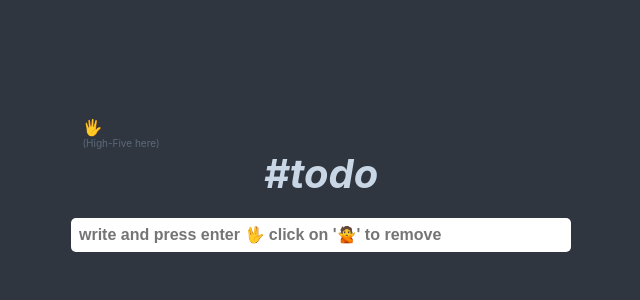
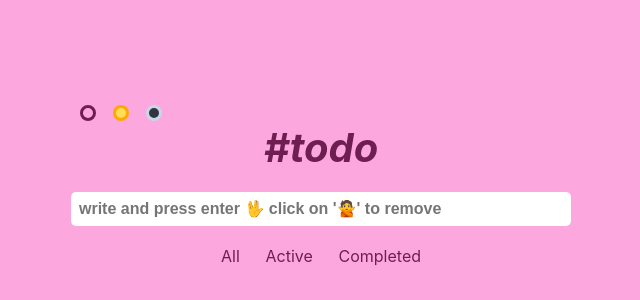
Before and after one commit to umeshjain1999/Todolist, a React (Create React App) app: page / in a window 1280 px wide. Shown: the part 206-506 px from the top of the page, without its empty margins (319-959 px from the left). Built offline with nearby package versions, Linux system fonts and the light colour scheme.

Commit message:
added more themes and tabs for active,completed

```diff
--- a/src/App.js
+++ b/src/App.js
@@ -1,13 +1,12 @@
-import React  from 'react';
-import Todomain from './components/Todomain';
-import './Todo.css';
+import React from "react";
+import Todomain from "./components/Todomain";
+import "./Todo.css";
 
-function App(){
-
-  return(
-<div   >
-  <Todomain/>
-</div>
+function App() {
+  return (
+    <div>
+      <Todomain></Todomain>
+    </div>
   );
 }
 
--- a/src/Todo.css
+++ b/src/Todo.css
@@ -9,6 +9,100 @@
     opacity: 1;
   }
 }
+a {
+  text-decoration: none;
+  color: var(--box-shadow-color);
+}
+.tabs {
+  margin-bottom: 10px;
+}
+
+.tabs div::after {
+  content: "";
+  display: block;
+  width: 0;
+  height: 2px;
+  background-color: var(--box-shadow-color);
+  transition: width 0.3s;
+}
+.tabs div:hover::after {
+  width: 100%;
+}
+.tabs div:active::after {
+  width: 100%;
+}
+/* .tabs div:focus {
+  font-weight: bolder;
+} */
+.change-bg {
+  display: flex;
+  align-items: center;
+  justify-content: space-around;
+  width: 100px;
+  height: 20px;
+}
+.change-bg div {
+  background-color: white;
+  border-radius: 50%;
+  width: 1rem;
+  height: 1rem;
+}
+.change-bg .color-1 {
+  background-color: #fda7df;
+  border: 3px solid #6f1e51;
+  transition: 0.25s;
+}
+.change-bg .color-2 {
+  background-color: #ffdd59;
+  border: 3px solid #ffa801;
+  transition: 0.25s;
+}
+.change-bg .color-3 {
+  background-color: #2f3640;
+  border: 3px solid#c8d6e5;
+  transition: 0.25s;
+}
+
+.change-bg div:hover {
+  border: 3px solid black;
+}
+.light-mode {
+  min-height: 100vh;
+  display: flex;
+  flex-direction: column;
+  justify-content: center;
+  align-items: center;
+  background: #fda7df;
+  color: #6f1e51;
+  --light-color: rgba(181, 52, 113, 0.7);
+  --box-shadow-color: #6f1e51;
+  transition: background 0.25s ease-out;
+}
+.light-sec-mode {
+  min-height: 100vh;
+  display: flex;
+  flex-direction: column;
+  justify-content: center;
+  align-items: center;
+  background: #ffdd59;
+  color: #ffa801;
+  --light-color: rgba(255, 168, 1, 0.8);
+  --box-shadow-color: #ffa801;
+  transition: background 0.25s ease-out;
+}
+.dark-mode {
+  min-height: 100vh;
+  display: flex;
+  flex-direction: column;
+  justify-content: center;
+  align-items: center;
+  background: #2f3640;
+  color: #c8d6e5;
+  --light-color: rgba(113, 128, 147, 0.7);
+  --box-shadow-color: #c8d6e5;
+  transition: background 0.25s ease-out;
+}
+
 .list-container .list-task {
   max-width: 300px;
   word-wrap: break-word;
@@ -79,32 +173,6 @@
   right: 200px;
 }
 
-.light-mode {
-  min-height: 100vh;
-  display: flex;
-  flex-direction: column;
-  justify-content: center;
-  align-items: center;
-  background: #fda7df;
-  color: #6f1e51;
-  --light-color: rgba(181, 52, 113, 0.7);
-  --box-shadow-color: #6f1e51;
-  transition: background 0.25s ease-out;
-}
-
-.dark-mode {
-  min-height: 100vh;
-  display: flex;
-  flex-direction: column;
-  justify-content: center;
-  align-items: center;
-  background: #2f3640;
-  color: #c8d6e5;
-  --light-color: rgba(113, 128, 147, 0.7);
-  --box-shadow-color: #c8d6e5;
-  transition: background 0.25s ease-out;
-}
-
 .item-list {
   display: flex;
   flex-direction: column;
--- /dev/null
+++ b/src/components/Active.js
@@ -0,0 +1,31 @@
+import React from "react";
+
+const Active = ({ todo, index, handletoremove, handleitemtoclick }) => {
+  if (!todo.iscompleted) {
+    return (
+      <div className="item-list">
+        <div className="list-container">
+          <div className="list-task">
+            <span
+              className={todo.iscompleted ? "strike-through" : ""}
+              onClick={() => handleitemtoclick(index)}
+            >
+              {todo.message}
+            </span>
+          </div>
+
+          <div className="list-time">
+            <span className="date">{todo.creation_time}</span>
+            <div className="list-remove">
+              <span onClick={() => handletoremove(index)}>🙅</span>
+            </div>
+          </div>
+        </div>
+      </div>
+    );
+  } else {
+    return null;
+  }
+};
+
+export default Active;
--- /dev/null
+++ b/src/components/Completed.js
@@ -0,0 +1,29 @@
+import React from "react";
+
+const Completed = ({ todo, index, handletoremove, handleitemtoclick }) => {
+  return (
+    <div>
+         {(todo.iscompleted) && ( <div className="item-list">
+      <div className="list-container">
+        <div className="list-task">
+          <span
+            className={todo.iscompleted ? "strike-through" : ""}
+            onClick={() => handleitemtoclick(index)}
+          >
+            {todo.message}
+          </span>
+        </div>
+
+        <div className="list-time">
+          <span className="date">{todo.creation_time}</span>
+          <div className="list-remove">
+            <span onClick={() => handletoremove(index)}>🙅</span>
+          </div>
+        </div>
+      </div>
+    </div>)}
+    </div>
+  );
+};
+
+export default Completed;
--- /dev/null
+++ b/src/components/Tab.js
@@ -0,0 +1,27 @@
+import React from "react";
+import { Link } from "react-router-dom";
+const Tab = () => {
+  return (
+    <div
+      className="tabs"
+      style={{
+        width: "200px",
+        height: "30px",
+        display: "flex",
+        justifyContent: "space-between"
+      }}
+    >
+      <div>
+        <Link to="/">All</Link>
+      </div>
+      <div>
+        <Link to="/active">Active</Link>
+      </div>
+      <div>
+        <Link to="/completed">Completed</Link>
+      </div>
+    </div>
+  );
+};
+
+export default Tab;
--- a/src/components/Todomain.js
+++ b/src/components/Todomain.js
@@ -1,7 +1,11 @@
 import React, { useState, useEffect } from "react";
-import Item from "./Item";
 import Additem from "./Additem";
 import "../Todo.css";
+import { BrowserRouter as Router, Route, Switch } from "react-router-dom";
+import Completed from "./Completed";
+import Item from "./Item";
+import Active from "./Active";
+import Tab from "./Tab";
 
 function Todomain() {
   const initialState = () => {
@@ -14,8 +18,8 @@ function Todomain() {
     const savedmode = JSON.parse(localStorage.getItem("mode"));
     return savedmode;
   };
-
-  const [tog, settog] = useState(SavedMode());
+  //For toggling between theme
+  const [tog, settog] = useState(SavedMode() ? SavedMode() : "light-mode");
 
   const [todos, settodo] = useState(initialState());
 
@@ -31,6 +35,7 @@ function Todomain() {
   useEffect(() => {
     localStorage.setItem("todolist", JSON.stringify(todos));
   }, [todos]);
+
   const giveMeDate = () => {
     let today = new Date();
     let date =
@@ -47,6 +52,7 @@ function Todomain() {
     let creation_time = time + " " + date;
     return creation_time;
   };
+
   //here value parameter is used from Additem component function
   const addtodo = (value) => {
     const creation_time = giveMeDate();
@@ -78,10 +84,15 @@ function Todomain() {
   };
 
   return (
-    <div className={tog ? "light-mode" : "dark-mode"}>
+    <div className={tog}>
       <div>
-        <span className="change-bg" onClick={() => settog((prev) => !prev)}>
-          🖐<p>(High-Five here)</p>
+        <span className="change-bg">
+          <div className="color-1" onClick={() => settog("light-mode")}></div>
+          <div
+            className="color-2"
+            onClick={() => settog("light-sec-mode")}
+          ></div>
+          <div className="color-3" onClick={() => settog("dark-mode")}></div>
         </span>
       </div>
 
@@ -91,19 +102,59 @@ function Todomain() {
         <i>#todo</i>
       </h1>
       <Additem addtodo={addtodo} />
+
+      <Router>
+        <Tab />
         <div>
           {todos.length
             ? todos.map((item, index) => (
+                <Switch>
+                  <Route
+                    path="/"
+                    render={(props) => (
                       <Item
-                key={`${item.message}-${index}`}
+                        {...props}
+                        key={`${item.message}-${index}-${item.creation_time}`}
                         todo={item}
                         index={index}
                         handletoremove={handletoremove}
                         handleitemtoclick={handleitemtoclick}
                       />
+                    )}
+                    exact
+                  />
+
+                  <Route
+                    path="/completed"
+                    render={(props) => (
+                      <Completed
+                        {...props}
+                        key={`${item.message}-${index}-${item.creation_time}`}
+                        todo={item}
+                        index={index}
+                        handletoremove={handletoremove}
+                        handleitemtoclick={handleitemtoclick}
+                      />
+                    )}
+                  />
+                  <Route
+                    path="/active"
+                    render={(props) => (
+                      <Active
+                        {...props}
+                        key={`${item.message}-${index}-${item.creation_time}`}
+                        todo={item}
+                        index={index}
+                        handletoremove={handletoremove}
+                        handleitemtoclick={handleitemtoclick}
+                      />
+                    )}
+                  />
+                </Switch>
               ))
             : ""}
         </div>
+      </Router>
     </div>
   );
 }
```
Also changed, not shown: package.json (+5 -2 lines). Lines whose indentation alone changed are shown as unchanged.
